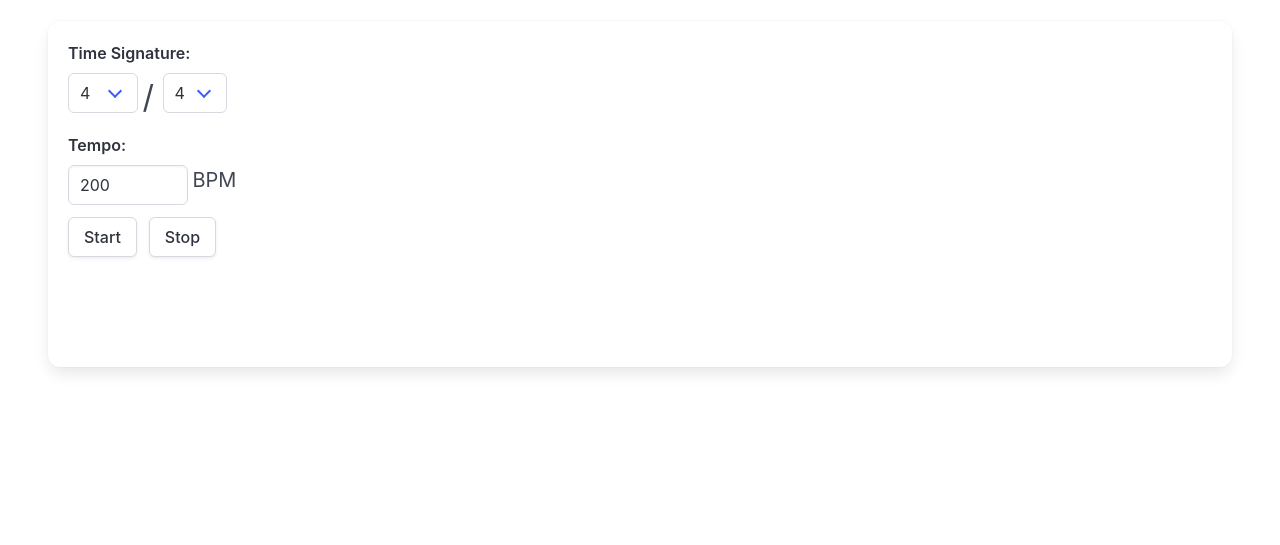
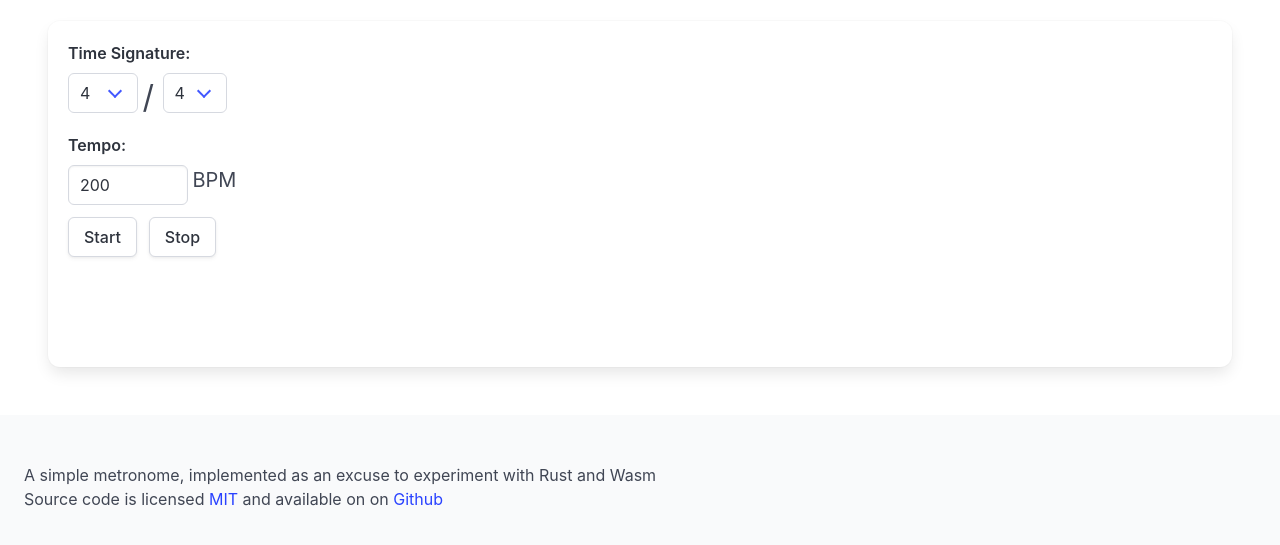
Before and after one commit to naiquevin/rustick, a plain HTML site: page index.html in a window 1280 px wide. Shown: the part 147-692 px from the top of the page. Drawn offline with nearby package versions, Linux system fonts and the light colour scheme; a script that the page names is missing.

Commit message:
Add footer

```diff
--- a/index.html
+++ b/index.html
@@ -70,6 +70,16 @@
         </div>
       </div>
     </section>
+    <footer class="footer">
+      <p>
+        A simple metronome, implemented as an excuse to experiment
+        with Rust and Wasm
+      </p>
+      <p>
+        Source code is licensed <a href="https://opensource.org/license/mit" target="_blank">MIT</a>
+        and available on on <a href="https://github.com/naiquevin/rustick" target="_blank">Github</a>
+      </p>
+    </footer>
     <script type="module" src="main.js"></script>
   </body>
 </html>
```
